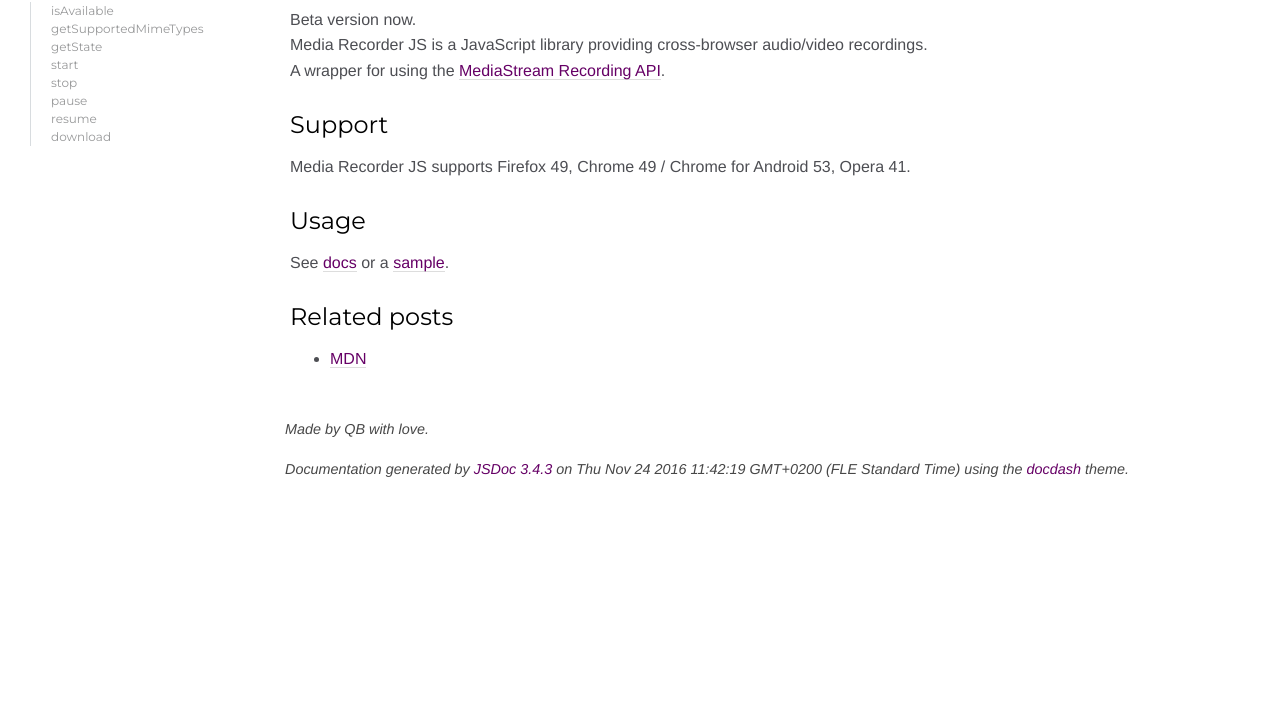
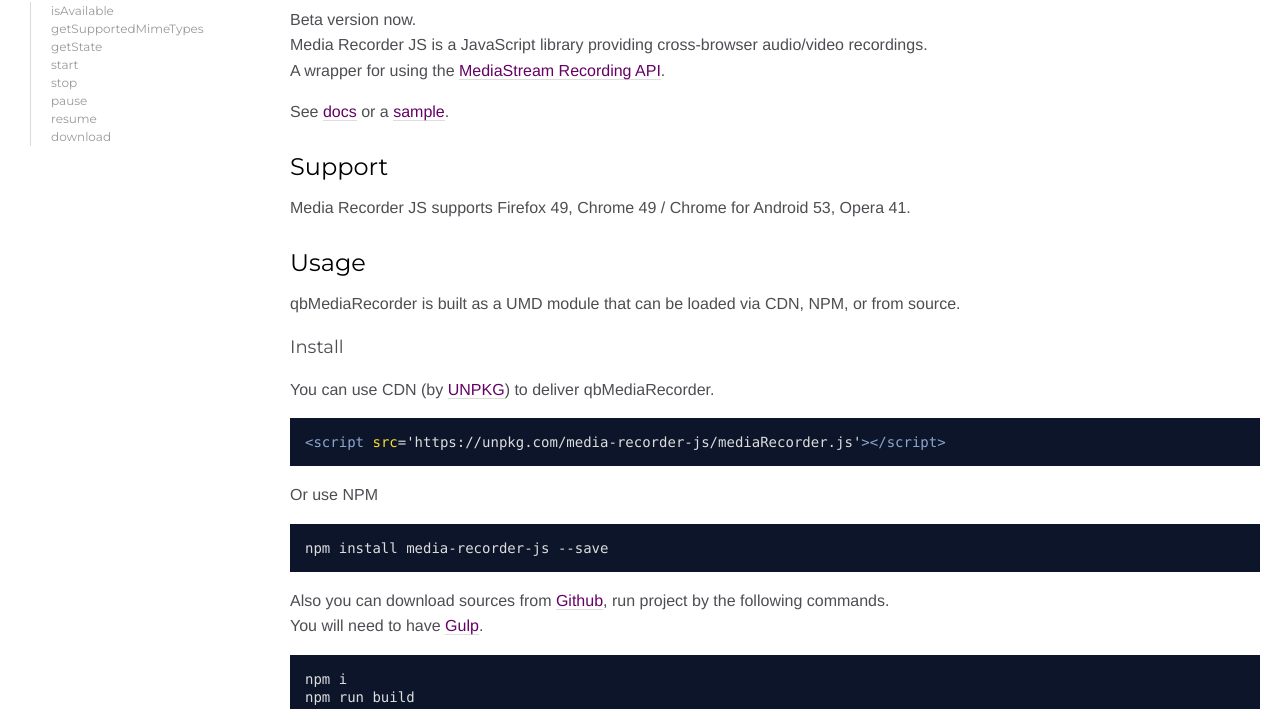
Before and after one commit to QuickBlox/javascript-media-recorder, a website: page docs/index.html in a window 1280 px wide. Shown: the part 91-800 px from the top of the page. Drawn offline with Linux system fonts and the light colour scheme.

Commit message:
added info in README.md

```diff
--- a/docs/index.html
+++ b/docs/index.html
@@ -47,9 +47,14 @@
 
     <section class="readme">
         <article><h1>Media Recorder JS</h1><p>Beta version now.<br>Media Recorder JS is a JavaScript library providing cross-browser audio/video recordings.<br>A wrapper for using the <a href="https://w3c.github.io/mediacapture-record/MediaRecorder.html">MediaStream Recording API</a>.</p>
+<p>See <a href="https://quickblox.github.io/javascript-media-recorder/docs/">docs</a> or a <a href="https://quickblox.github.io/javascript-media-recorder/sample/">sample</a>.</p>
 <h3>Support</h3><p>Media Recorder JS supports Firefox 49, Chrome 49 / Chrome for Android 53, Opera 41.</p>
-<h3>Usage</h3><p>See <a href="../docs/">docs</a> or a <a href="../sample">sample</a>.</p>
-<h3>Related posts</h3><ul>
+<h3>Usage</h3><p>qbMediaRecorder is built as a UMD module that can be loaded via CDN, NPM, or from source.</p>
+<h4>Install</h4><p>You can use CDN (by <a href="https://unpkg.com">UNPKG</a>) to deliver qbMediaRecorder.</p>
+<pre class="prettyprint source lang-html"><code>&lt;script src='https://unpkg.com/media-recorder-js/mediaRecorder.js'>&lt;/script></code></pre><p>Or use NPM</p>
+<pre class="prettyprint source lang-javascript"><code>npm install media-recorder-js --save</code></pre><p>Also you can download sources from <a href="https://github.com/QuickBlox/javascript-media-recorder">Github</a>, run project by the following commands.<br>You will need to have <a href="http://gulpjs.com/">Gulp</a>.</p>
+<pre class="prettyprint source lang-bash"><code>npm i
+npm run build</code></pre><h3>Related posts</h3><ul>
 <li><a href="https://developer.mozilla.org/en-US/docs/Web/API/MediaRecorder">MDN</a></li>
 </ul></article>
     </section>
@@ -65,7 +70,7 @@
 
 <footer>
     <p>Made by QB with love.</p>
-    Documentation generated by <a href="https://github.com/jsdoc3/jsdoc">JSDoc 3.4.3</a> on Thu Nov 24 2016 11:42:19 GMT+0200 (FLE Standard Time) using the <a href="https://github.com/clenemt/docdash">docdash</a> theme.
+    Documentation generated by <a href="https://github.com/jsdoc3/jsdoc">JSDoc 3.4.3</a> on Fri Nov 25 2016 11:29:27 GMT+0200 (FLE Standard Time) using the <a href="https://github.com/clenemt/docdash">docdash</a> theme.
 </footer>
 
 <script>prettyPrint();</script>
--- a/package.json
+++ b/package.json
@@ -4,7 +4,6 @@
   "description": "WebRTC media recorder library for Javascript",
   "main": "src/index.js",
   "scripts": {
-    "setDevDependenciesGlobally": "npm i -g browserify",
     "generate-docs": "node_modules/.bin/jsdoc -c .jsdoc.json",
     "develop": "gulp develop",
     "build": "gulp && gulp compress && npm run generate-docs",
```
Also changed, not shown: docs/index.js.html (+1 -1 lines), docs/qbMediaRecorder.html (+1 -1 lines), README.md.
